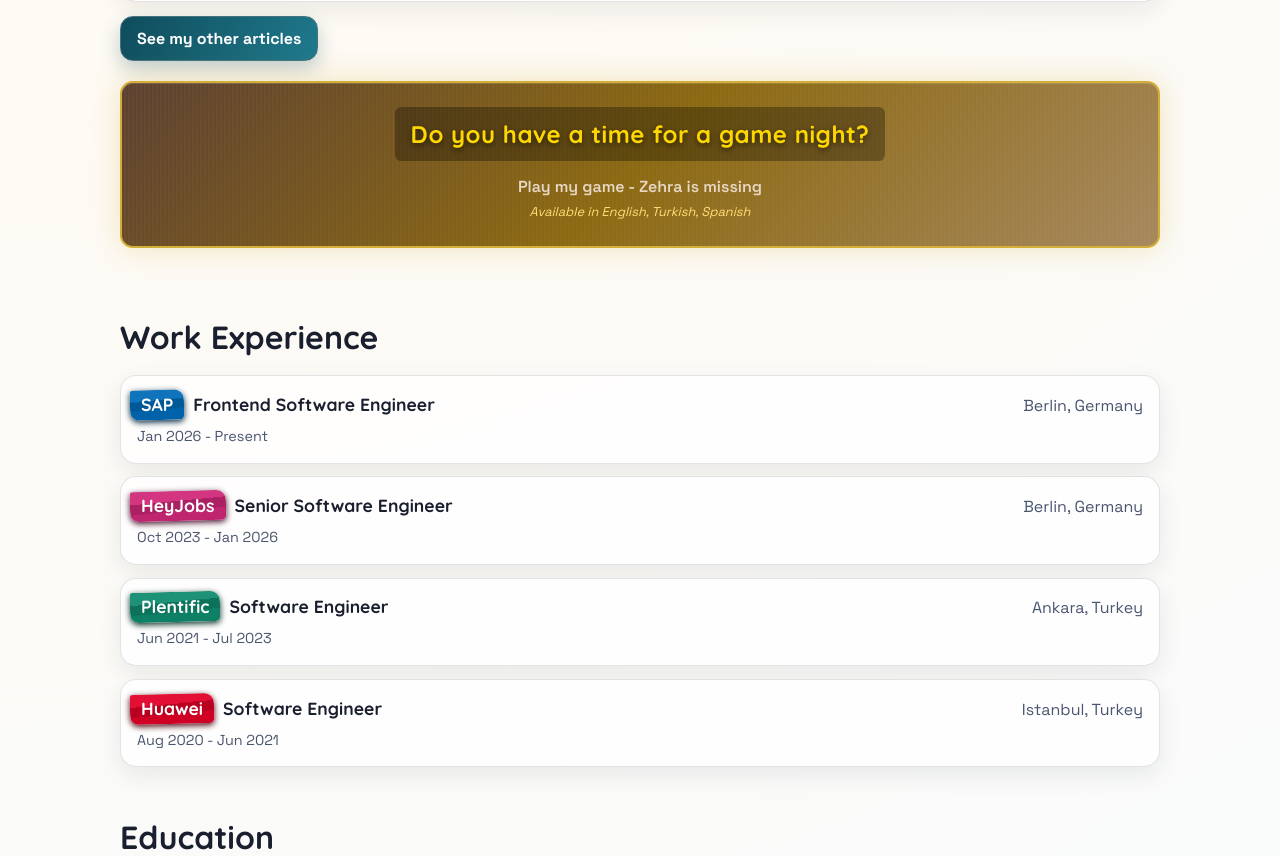
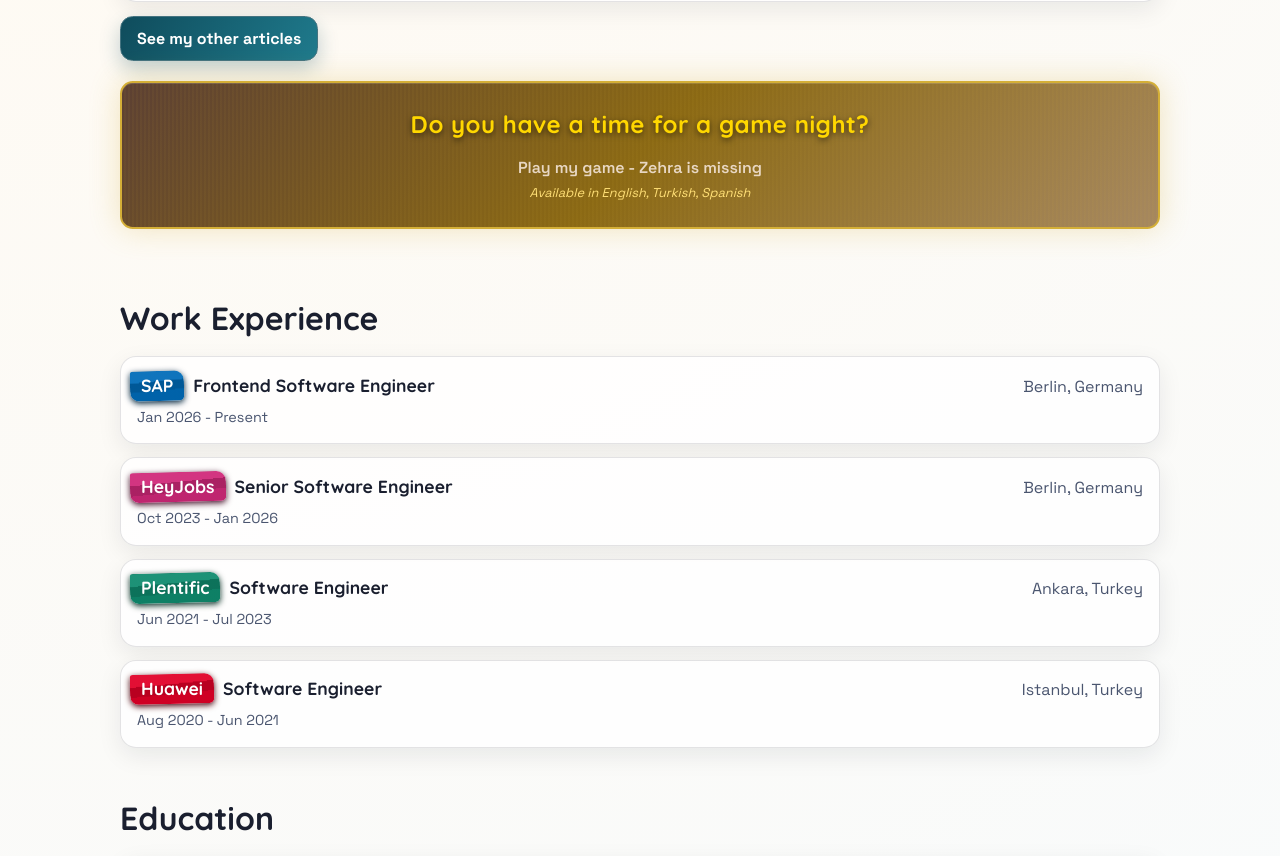
Before and after one commit to mertakca/mertakca.github.io, a React (Vite) app: page / in a window 1280 px wide. Shown: the part 1180-2036 px from the top of the page. Built offline with nearby package versions, Linux system fonts and the light colour scheme; a web font is replaced by a local one.

Commit message:
feat: enhance mystery title with hover effect and underline animation

```diff
--- a/src/App.css
+++ b/src/App.css
@@ -321,16 +321,25 @@ h3 {
   font-weight: 700;
   text-shadow: 0 2px 6px rgba(0, 0, 0, 0.6);
   letter-spacing: 0.5px;
-  padding: 0.6rem 1rem;
-  background: rgba(0, 0, 0, 0.3);
-  border-radius: 0.4rem;
+  padding: 0;
   display: inline-block;
+  position: relative;
   transition: all 200ms ease;
 }
 
-.mystery-banner:hover .mystery-title {
-  background: rgba(0, 0, 0, 0.5);
-  transform: scale(1.02);
+.mystery-title::after {
+  content: '';
+  position: absolute;
+  bottom: -4px;
+  left: 0;
+  width: 0;
+  height: 2px;
+  background: #ffd700;
+  transition: width 400ms ease;
+}
+
+.mystery-banner:hover .mystery-title::after {
+  width: 100%;
 }
 
 .mystery-subtitle {
```
